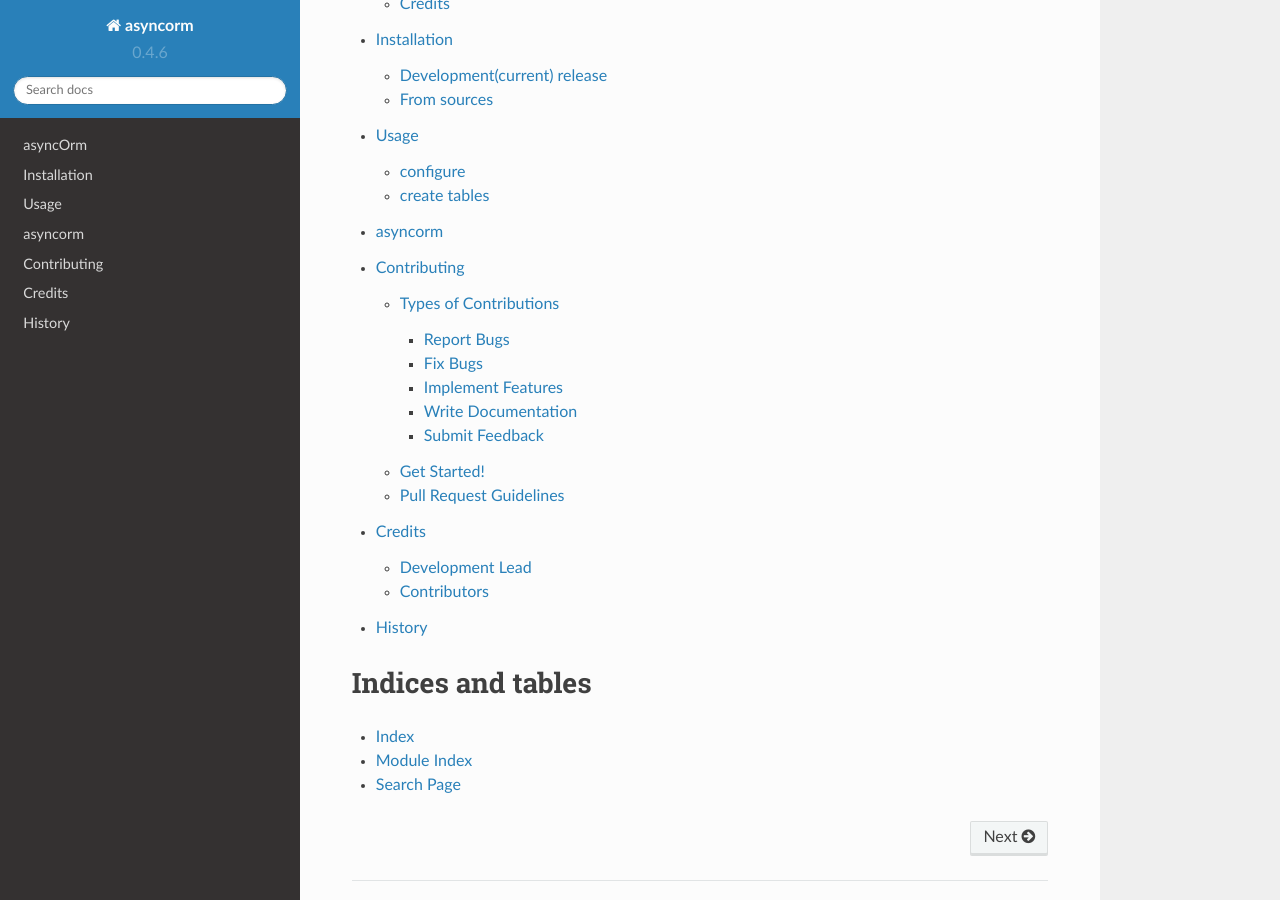
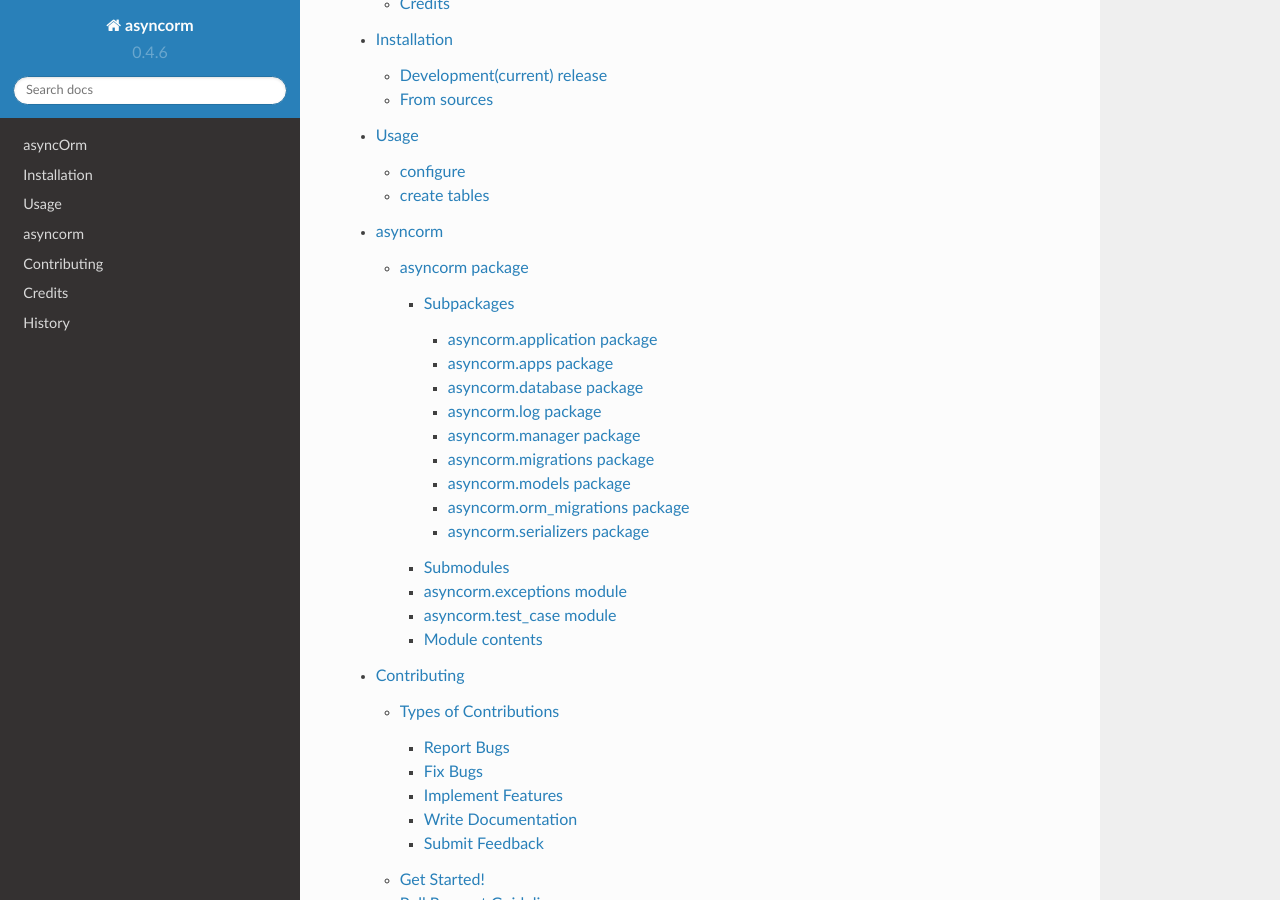
Before and after one commit to monobot/asyncorm, a Sphinx documentation site: the page built from docs/index.rst, in a window 1280 px wide and 900 px high, scrolled down 324 px. Built offline with Sphinx 7.4.7 and the Read the Docs theme 2.0.0, drawn with Linux system fonts in a browser that asks for light colours; pages that are not in the unit, such as notebooks, are missing from menus.

```diff
--- /dev/null
+++ b/docs/asyncorm.application.rst
@@ -0,0 +1,29 @@
+asyncorm.application package
+============================
+
+Subpackages
+-----------
+
+.. toctree::
+
+    asyncorm.application.commands
+
+Submodules
+----------
+
+asyncorm.application.configure module
+-------------------------------------
+
+.. automodule:: asyncorm.application.configure
+    :members:
+    :undoc-members:
+    :show-inheritance:
+
+
+Module contents
+---------------
+
+.. automodule:: asyncorm.application
+    :members:
+    :undoc-members:
+    :show-inheritance:
--- /dev/null
+++ b/docs/asyncorm.apps.rst
@@ -0,0 +1,38 @@
+asyncorm.apps package
+=====================
+
+Submodules
+----------
+
+asyncorm.apps.app module
+------------------------
+
+.. automodule:: asyncorm.apps.app
+    :members:
+    :undoc-members:
+    :show-inheritance:
+
+asyncorm.apps.app\_config module
+--------------------------------
+
+.. automodule:: asyncorm.apps.app_config
+    :members:
+    :undoc-members:
+    :show-inheritance:
+
+asyncorm.apps.app\_migration module
+-----------------------------------
+
+.. automodule:: asyncorm.apps.app_migration
+    :members:
+    :undoc-members:
+    :show-inheritance:
+
+
+Module contents
+---------------
+
+.. automodule:: asyncorm.apps
+    :members:
+    :undoc-members:
+    :show-inheritance:
--- /dev/null
+++ b/docs/asyncorm.database.rst
@@ -0,0 +1,37 @@
+asyncorm.database package
+=========================
+
+Subpackages
+-----------
+
+.. toctree::
+
+    asyncorm.database.backends
+
+Submodules
+----------
+
+asyncorm.database.cursor module
+-------------------------------
+
+.. automodule:: asyncorm.database.cursor
+    :members:
+    :undoc-members:
+    :show-inheritance:
+
+asyncorm.database.query\_stack module
+-------------------------------------
+
+.. automodule:: asyncorm.database.query_stack
+    :members:
+    :undoc-members:
+    :show-inheritance:
+
+
+Module contents
+---------------
+
+.. automodule:: asyncorm.database
+    :members:
+    :undoc-members:
+    :show-inheritance:
--- /dev/null
+++ b/docs/asyncorm.log.rst
@@ -0,0 +1,10 @@
+asyncorm.log package
+====================
+
+Module contents
+---------------
+
+.. automodule:: asyncorm.log
+    :members:
+    :undoc-members:
+    :show-inheritance:
--- /dev/null
+++ b/docs/asyncorm.manager.rst
@@ -0,0 +1,38 @@
+asyncorm.manager package
+========================
+
+Submodules
+----------
+
+asyncorm.manager.constants module
+---------------------------------
+
+.. automodule:: asyncorm.manager.constants
+    :members:
+    :undoc-members:
+    :show-inheritance:
+
+asyncorm.manager.model\_manager module
+--------------------------------------
+
+.. automodule:: asyncorm.manager.model_manager
+    :members:
+    :undoc-members:
+    :show-inheritance:
+
+asyncorm.manager.queryset module
+--------------------------------
+
+.. automodule:: asyncorm.manager.queryset
+    :members:
+    :undoc-members:
+    :show-inheritance:
+
+
+Module contents
+---------------
+
+.. automodule:: asyncorm.manager
+    :members:
+    :undoc-members:
+    :show-inheritance:
--- /dev/null
+++ b/docs/asyncorm.migrations.rst
@@ -0,0 +1,30 @@
+asyncorm.migrations package
+===========================
+
+Submodules
+----------
+
+asyncorm.migrations.app module
+------------------------------
+
+.. automodule:: asyncorm.migrations.app
+    :members:
+    :undoc-members:
+    :show-inheritance:
+
+asyncorm.migrations.models module
+---------------------------------
+
+.. automodule:: asyncorm.migrations.models
+    :members:
+    :undoc-members:
+    :show-inheritance:
+
+
+Module contents
+---------------
+
+.. automodule:: asyncorm.migrations
+    :members:
+    :undoc-members:
+    :show-inheritance:
--- /dev/null
+++ b/docs/asyncorm.models.rst
@@ -0,0 +1,38 @@
+asyncorm.models package
+=======================
+
+Submodules
+----------
+
+asyncorm.models.field module
+----------------------------
+
+.. automodule:: asyncorm.models.field
+    :members:
+    :undoc-members:
+    :show-inheritance:
+
+asyncorm.models.fields module
+-----------------------------
+
+.. automodule:: asyncorm.models.fields
+    :members:
+    :undoc-members:
+    :show-inheritance:
+
+asyncorm.models.models module
+-----------------------------
+
+.. automodule:: asyncorm.models.models
+    :members:
+    :undoc-members:
+    :show-inheritance:
+
+
+Module contents
+---------------
+
+.. automodule:: asyncorm.models
+    :members:
+    :undoc-members:
+    :show-inheritance:
--- /dev/null
+++ b/docs/asyncorm.orm_migrations.rst
@@ -0,0 +1,38 @@
+asyncorm.orm\_migrations package
+================================
+
+Submodules
+----------
+
+asyncorm.orm\_migrations.app\_migrator module
+---------------------------------------------
+
+.. automodule:: asyncorm.orm_migrations.app_migrator
+    :members:
+    :undoc-members:
+    :show-inheritance:
+
+asyncorm.orm\_migrations.migration\_actions module
+--------------------------------------------------
+
+.. automodule:: asyncorm.orm_migrations.migration_actions
+    :members:
+    :undoc-members:
+    :show-inheritance:
+
+asyncorm.orm\_migrations.migration\_constructor module
+------------------------------------------------------
+
+.. automodule:: asyncorm.orm_migrations.migration_constructor
+    :members:
+    :undoc-members:
+    :show-inheritance:
+
+
+Module contents
+---------------
+
+.. automodule:: asyncorm.orm_migrations
+    :members:
+    :undoc-members:
+    :show-inheritance:
--- /dev/null
+++ b/docs/asyncorm.rst
@@ -0,0 +1,45 @@
+asyncorm package
+================
+
+Subpackages
+-----------
+
+.. toctree::
+
+    asyncorm.application
+    asyncorm.apps
+    asyncorm.database
+    asyncorm.log
+    asyncorm.manager
+    asyncorm.migrations
+    asyncorm.models
+    asyncorm.orm_migrations
+    asyncorm.serializers
+
+Submodules
+----------
+
+asyncorm.exceptions module
+--------------------------
+
+.. automodule:: asyncorm.exceptions
+    :members:
+    :undoc-members:
+    :show-inheritance:
+
+asyncorm.test\_case module
+--------------------------
+
+.. automodule:: asyncorm.test_case
+    :members:
+    :undoc-members:
+    :show-inheritance:
+
+
+Module contents
+---------------
+
+.. automodule:: asyncorm
+    :members:
+    :undoc-members:
+    :show-inheritance:
--- /dev/null
+++ b/docs/asyncorm.serializers.rst
@@ -0,0 +1,22 @@
+asyncorm.serializers package
+============================
+
+Submodules
+----------
+
+asyncorm.serializers.serializer module
+--------------------------------------
+
+.. automodule:: asyncorm.serializers.serializer
+    :members:
+    :undoc-members:
+    :show-inheritance:
+
+
+Module contents
+---------------
+
+.. automodule:: asyncorm.serializers
+    :members:
+    :undoc-members:
+    :show-inheritance:
--- a/docs/readme.rst
+++ b/docs/readme.rst
@@ -25,10 +25,6 @@ asyncOrm
 .. image:: https://pyup.io/repos/github/monobot/asyncorm/shield.svg
     :target: https://pyup.io/account/repos/github/monobot/asyncorm/
     :alt: Packages status
-
-.. image:: https://travis-ci.org/monobot/asyncorm.svg?branch=development
-    :target: https://travis-ci.org/monobot/asyncorm
-    :alt: Build status
 
 .. image:: https://readthedocs.org/projects/asyncorm/badge/?version=development
     :target: http://asyncorm.readthedocs.io/en/development/
```
Also changed, not shown: docs/asyncorm.application.commands.rst (added, +30 -0 lines), docs/asyncorm.database.backends.rst (added, +30 -0 lines), readme.md (+1 -1 lines), 1 other file.
